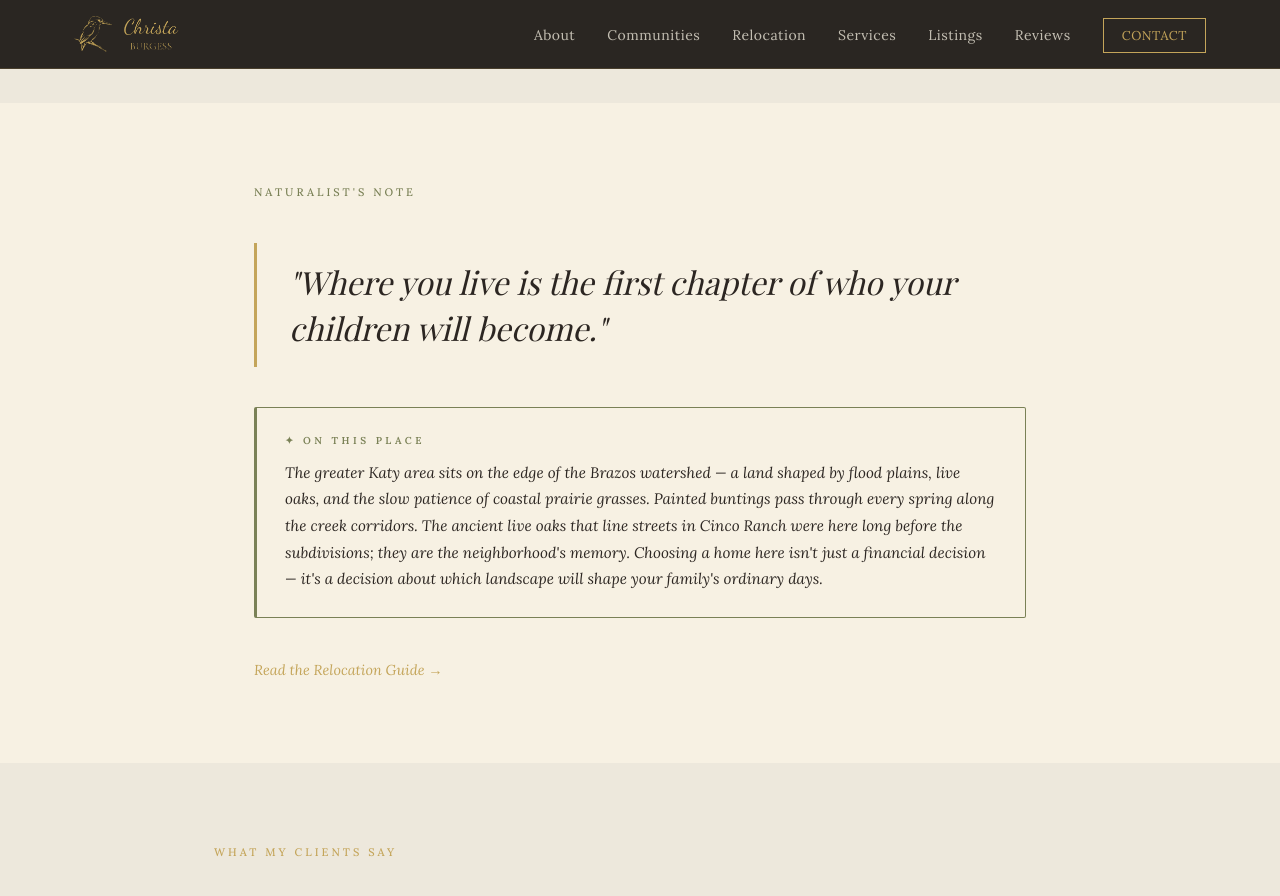
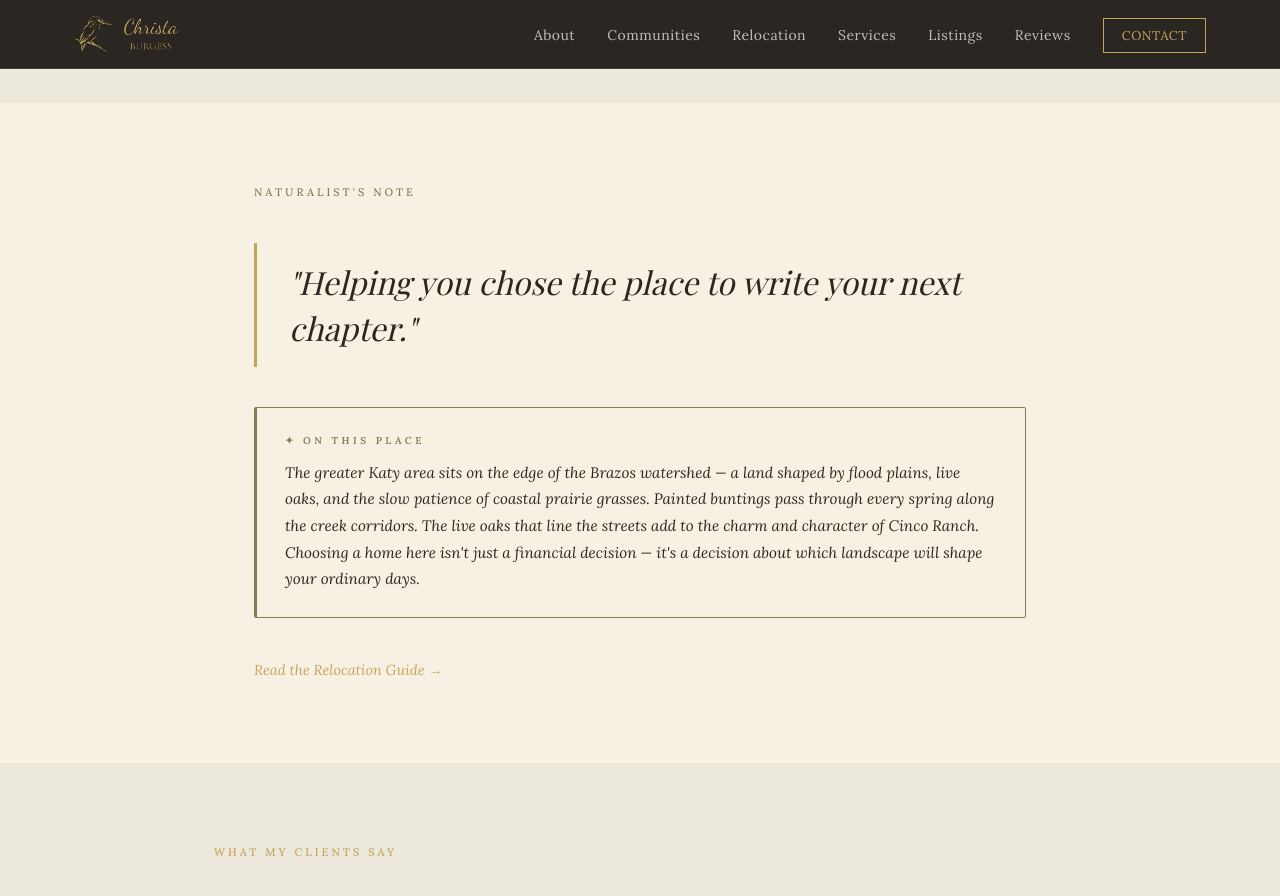
Before and after one commit to TravisBHolden/christaburgess-site, a Jekyll site: the page built from index.html, in a window 1280 px wide and 900 px high, scrolled down 3787 px. Shown: the top 896 px of the window. Built offline with Jekyll 4.4.1, drawn with Linux system fonts in a browser that asks for light colours; some web fonts are replaced.

Commit message:
Field guide copy edits + remove distorted footer kingfisher
- Naturalist's Note quote updated
- On This Place: live oaks sentence rewritten
- 'family's ordinary days' → 'ordinary days'
- Removed distorted footer-kingfisher-emblem from footer brand column

```diff
--- a/_layouts/default.html
+++ b/_layouts/default.html
@@ -45,7 +45,6 @@
     <div class="footer-grid">
 
       <div class="footer-brand">
-        <img src="/assets/img/kingfisher-gold.png" alt="Christa Burgess emblem" class="footer-kingfisher-emblem">
         <span class="footer-brand-name">Christa Burgess</span>
         <span class="footer-brand-tagline">Grown. Guided. Gathered.</span>
         <p class="footer-brand-p">Broker Associate · RE/MAX Cinco Ranch<br>
--- a/index.html
+++ b/index.html
@@ -202,13 +202,13 @@ description: "Christa Burgess — Broker Associate, RE/MAX Cinco Ranch. 23 years
     <span class="section-label section-label--olive">Naturalist's Note</span>
 
     <div class="pullquote">
-      "Where you live is the first chapter of who your children will become."
+      "Helping you chose the place to write your next chapter."
     </div>
 
     <div class="field-note naturalist-note">
       <span class="field-note-label">✦ On This Place</span>
       <p>
-        The greater Katy area sits on the edge of the Brazos watershed — a land shaped by flood plains, live oaks, and the slow patience of coastal prairie grasses. Painted buntings pass through every spring along the creek corridors. The ancient live oaks that line streets in Cinco Ranch were here long before the subdivisions; they are the neighborhood's memory. Choosing a home here isn't just a financial decision — it's a decision about which landscape will shape your family's ordinary days.
+        The greater Katy area sits on the edge of the Brazos watershed — a land shaped by flood plains, live oaks, and the slow patience of coastal prairie grasses. Painted buntings pass through every spring along the creek corridors. The live oaks that line the streets add to the charm and character of Cinco Ranch. Choosing a home here isn't just a financial decision — it's a decision about which landscape will shape your ordinary days.
       </p>
     </div>
 
```
